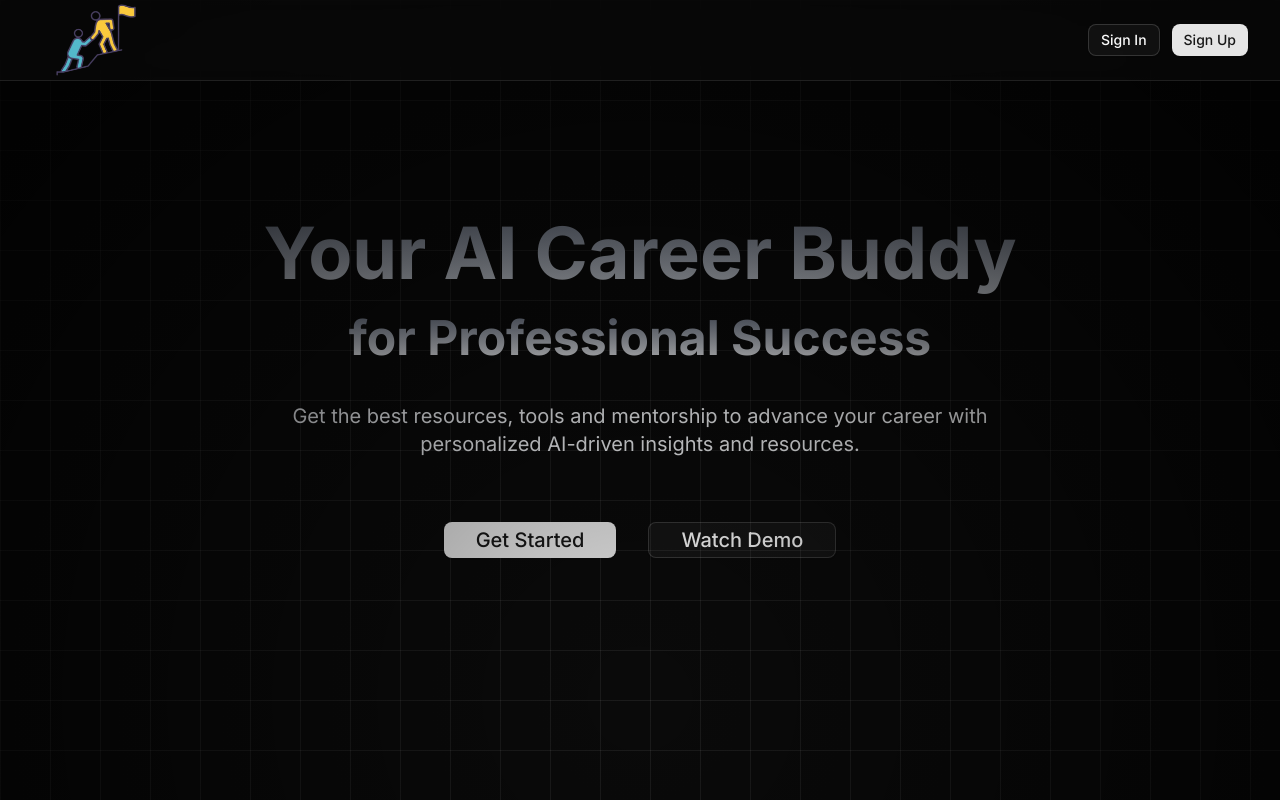
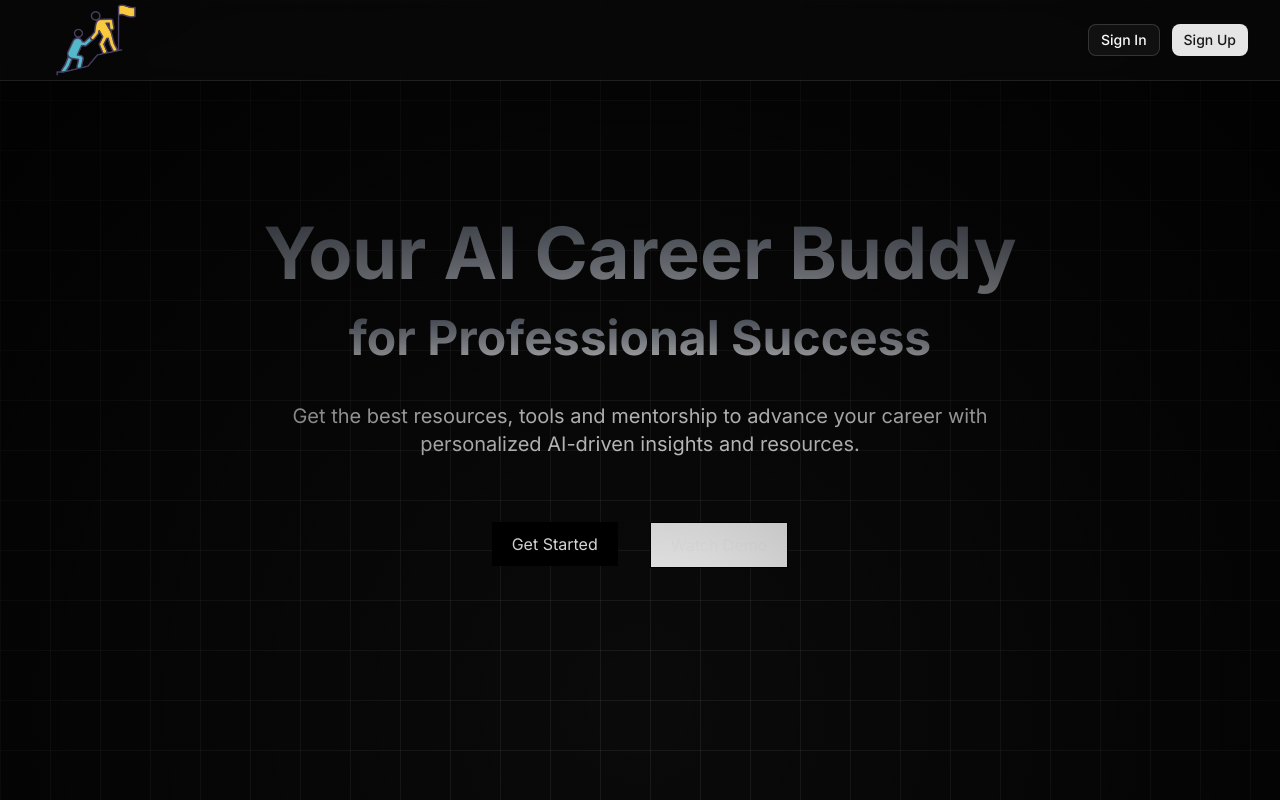
Before and after one commit to atuldahiya3/career-buddy, a Next.js app: page / in a window 1280 px wide. Shown: the top 800 px of the page. Built offline with nearby package versions, Linux system fonts and the light colour scheme; no server answers.

Commit message:
minor update

```diff
--- a/components/HomePage/FAQs.jsx
+++ b/components/HomePage/FAQs.jsx
@@ -8,6 +8,7 @@ import {
 import { faqs } from "../data/faqs";
 import { Button } from "../ui/button";
 import { ArrowRight } from "lucide-react";
+import Link from "next/link";
 
 const FAQs = () => {
   return (
@@ -45,9 +46,11 @@ const FAQs = () => {
             </h1>
             <div>
             <div className="flex items-center justify-center ">
-                <Button className="flex items-center justify-center text-xl bg-gradient-to-r from-gray-900 to-gray-600 bg-clip-text text-transparent mt-10 mb-8 shadow-xl animate-bounce">
-                Start Your Journey Now <ArrowRight className="text-black "/>
-                </Button>
+                <Link href="/dashboard">
+                    <Button className="flex items-center justify-center text-xl bg-gradient-to-r from-gray-900 to-gray-600 bg-clip-text text-transparent mt-10 mb-8 shadow-xl animate-bounce">
+                    Start Your Journey Now <ArrowRight className="text-black "/>
+                    </Button>
+                </Link>
             </div>
             </div>
         </div>
--- a/components/HomePage/HeroSection.jsx
+++ b/components/HomePage/HeroSection.jsx
@@ -42,19 +42,20 @@ const HeroSection = () => {
         </div>
 
         <div className="flex flex-col sm:flex-row justify-center gap-4 sm:gap-6 md:gap-8 px-4 sm:px-8 md:px-12 lg:px-20">
-          <Link href="/dashboard" className="w-full sm:w-auto">
-            <Button className="w-full sm:w-auto text-base md:text-lg lg:text-xl px-4 sm:px-6 md:px-8 py-2 md:py-3">
-              Get Started
-            </Button>
-          </Link>
-          <Link href="https://www.youtube.com/watch?v=O7tvHh3MPSs&list=RDO7tvHh3MPSs&start_radio=1" className="w-full sm:w-auto">
-            <Button
-              className="w-full sm:w-auto text-base md:text-lg lg:text-xl px-4 sm:px-6 md:px-8 py-2 md:py-3"
-              variant="outline"
-            >
-              Watch Demo
-            </Button>
-          </Link>
+        <Link href="/dashboard">
+        <button style={{ padding: "10px 20px", background: "#000", color: "#fff" }}>
+          Get Started
+        </button>
+      </Link>
+      <a
+        href="https://www.youtube.com/watch?v=O7tvHh3MPSs&list=RDO7tvHh3MPSs&start_radio=1"
+        target="_blank"
+        rel="noopener noreferrer"
+      >
+        <button style={{ padding: "10px 20px", background: "#fff", border: "1px solid #000" }}>
+          Watch Demo
+        </button>
+      </a>
         </div>
 
         <div className="hero-image-wrapper py-8 sm:py-12 md:py-16 lg:py-20 px-2 sm:px-4 md:px-6 lg:px-8 w-full">
```
